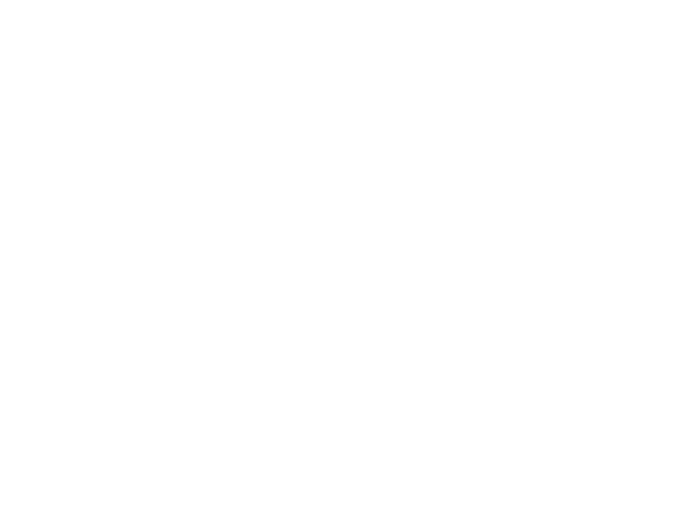
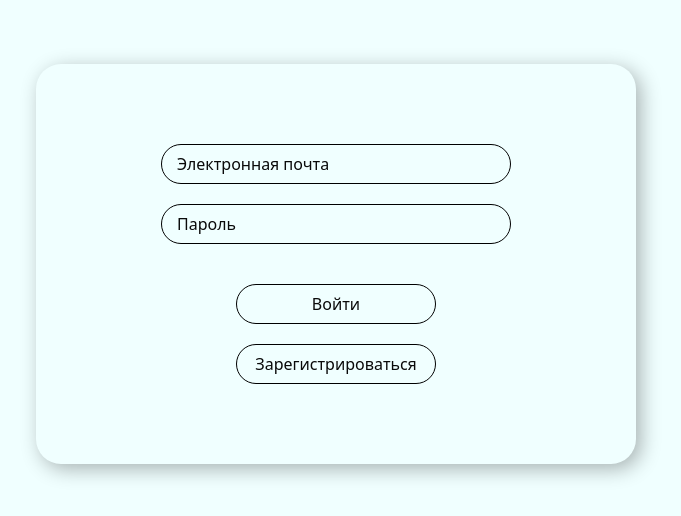
Before and after one commit to BaevIlia/factory-maintenance-control-frontend, a Vue app: page /auth in a window 1280 px wide. Before the commit this address had no page. Shown: the part 136-652 px from the top of the page, without its empty margins (304-985 px from the left). Built offline with nearby package versions, Linux system fonts and the light colour scheme.

Commit message:
Начал верстать страницу аутентификации

```diff
--- /dev/null
+++ b/src/pages/AuthPage.vue
@@ -0,0 +1,64 @@
+<template>
+<div class="content-container">
+  <div class="auth-block">
+    <input class="login-input" value="Электронная почта"/>
+    <input class="password-input" value="Пароль"/>
+    <button class="enter-button">Войти</button>
+    <button class="reg-button">Зарегистрироваться</button>
+  </div>
+</div>
+</template>
+
+<script setup lang="ts">
+
+</script>
+
+<style scoped>
+.content-container{
+  display: flex;
+  align-items: center;
+  justify-content: center;
+  width: 100vw;
+  height: 100vh;
+  background: azure;
+}
+.auth-block{
+  display: flex;
+  align-items: center;
+  justify-content: center;
+  flex-direction: column;
+  width: 600px;
+  height: 400px;
+  border-radius: 25px;
+  box-shadow: 5px 5px 20px rgba(0, 0, 0, 0.3);
+}
+.login-input{
+  padding: 15px;
+  width: 350px;
+  height: 40px;
+  border: 1px solid black;
+  border-radius: 25px;
+}
+.password-input{
+  padding: 15px;
+  width: 350px;
+  height: 40px;
+  border: 1px solid black;
+  border-radius: 25px;
+  margin-top: 20px;
+}
+.enter-button{
+  margin-top: 40px;
+  width: 200px;
+  height: 40px;
+  border: 1px solid black;
+  border-radius: 25px;
+}
+.reg-button{
+  width: 200px;
+  height: 40px;
+  margin-top: 20px;
+  border: 1px solid black;
+  border-radius: 25px;
+}
+</style>
--- a/src/router/index.ts
+++ b/src/router/index.ts
@@ -1,13 +1,23 @@
-import {createRouter, createWebHistory} from "vue-router";
+import {createRouter, createWebHistory, type RouteRecordRaw} from "vue-router";
 import RequestsPage from "../pages/RequestsPage.vue";
 import HomePage from "../pages/HomePage.vue";
-import MainLayout from "../Layouts/MainLayout.vue";
+import MainLayout from "@/layouts/MainLayout.vue";
 import ProfilePage from "@/pages/ProfilePage.vue";
 import RequestDetailPage from "@/pages/RequestDetailPage.vue";
+import AuthPage from "@/pages/AuthPage.vue";
 
-const routes = [
+const routes : Array<RouteRecordRaw> = [
     {
-        path: '/',
+      path: '/',
+      redirect: '/auth',
+    },
+    {
+        path: '/auth',
+        name: 'Auth',
+        component: AuthPage,
+    },
+    {
+        path: '/home',
         name: 'MainLayout',
         component: MainLayout,
         children: [
```
Also changed, not shown: src/layouts/MainLayout.vue (renamed from src/Layouts/MainLayout.vue).
